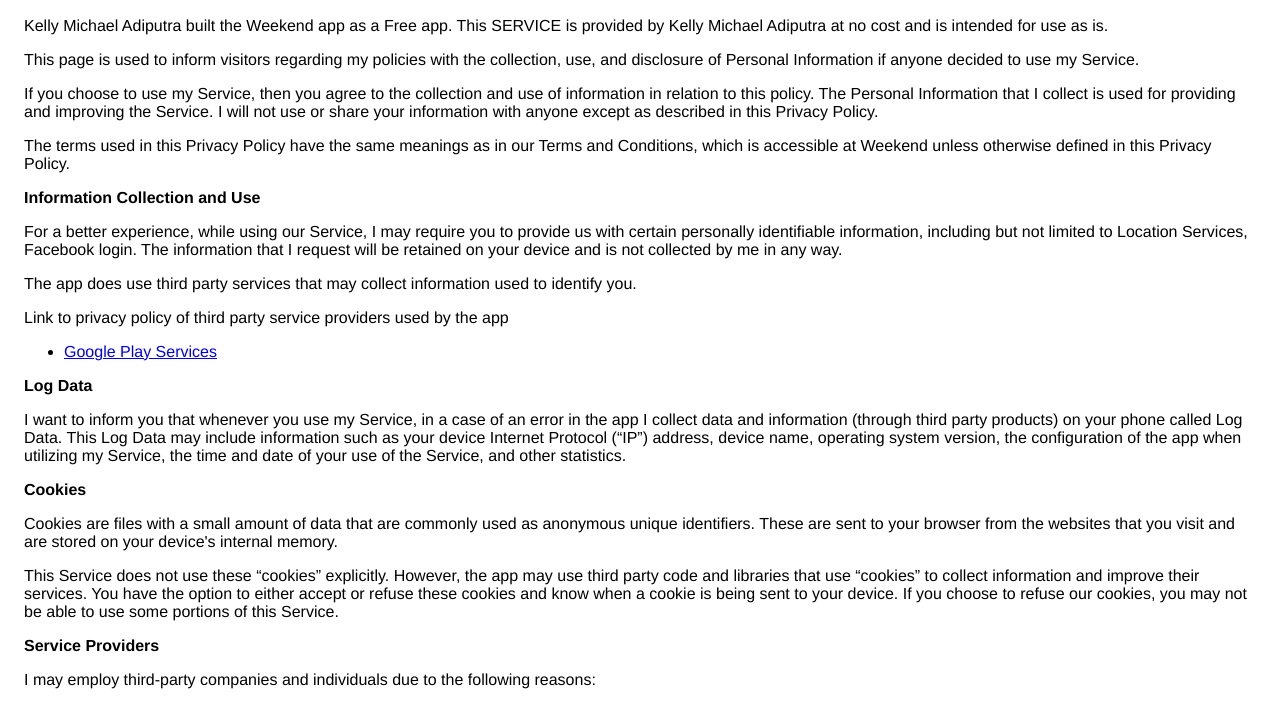
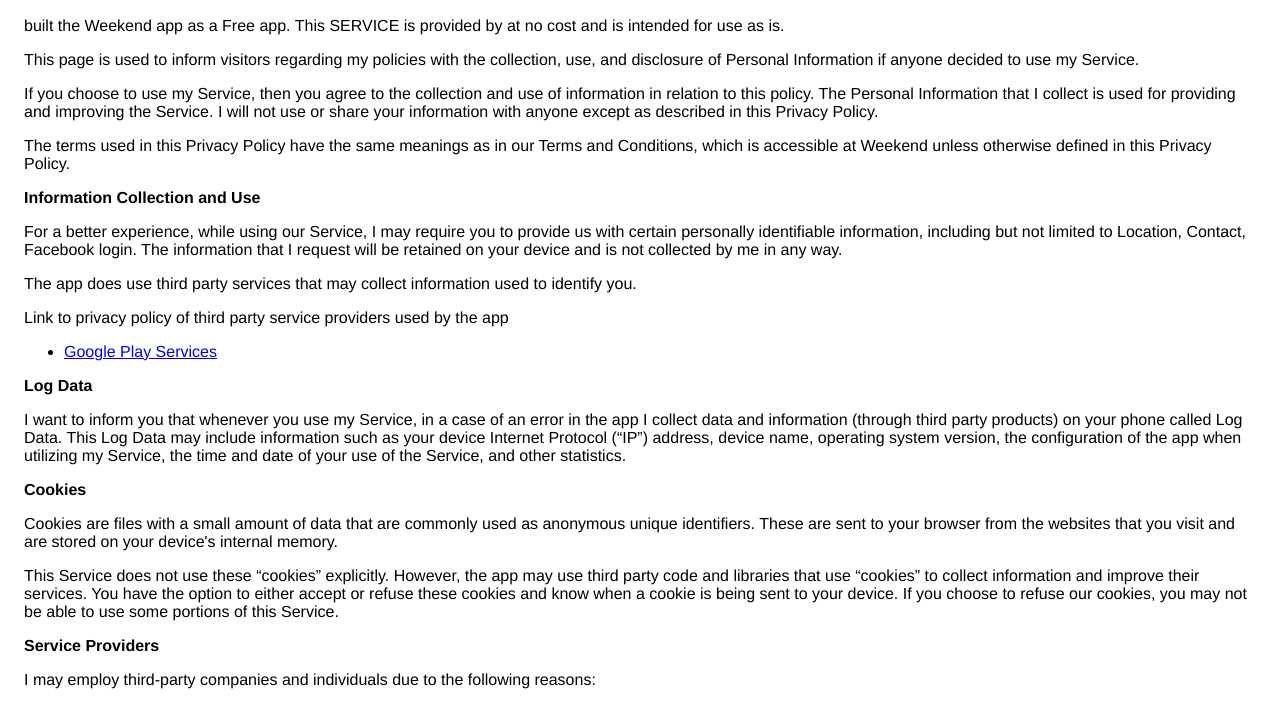
Before and after one commit to kellyad/privacypolicy, a plain HTML site: page index.html in a window 1280 px wide. Shown: the part 75-777 px from the top of the page. Drawn offline with Linux system fonts and the light colour scheme.

Commit message:
new policy

```diff
--- a/index.html
+++ b/index.html
@@ -8,9 +8,9 @@
     </head>
     <body>
     <h2>Privacy Policy</h2> <p>
-                    Kelly Michael Adiputra built the Weekend app as
+                     built the Weekend app as
                     a Free app. This SERVICE is provided by
-                    Kelly Michael Adiputra at no cost and is intended for
+                     at no cost and is intended for
                     use as is.
                   </p> <p>
                     This page is used to inform visitors regarding
@@ -33,7 +33,7 @@
                   </p> <p><strong>Information Collection and Use</strong></p> <p>
                     For a better experience, while using our Service,
                     I may require you to provide us with certain
-                    personally identifiable information, including but not limited to Location Services, Facebook login. The
+                    personally identifiable information, including but not limited to Location, Contact, Facebook login. The
                     information that I request will be
                     retained on your device and is not collected by me in any way.
                   </p> <p>
@@ -112,7 +112,7 @@
                   </p> <p><strong>Contact Us</strong></p> <p>
                     If you have any questions or suggestions about
                     my Privacy Policy, do not hesitate to contact
-                    me at Weekend.
+                    me at email : kelly_adiputra@yahoo.com.
                   </p> <p>
                     This privacy policy page was created at
                     <a href="https://privacypolicytemplate.net" target="_blank">privacypolicytemplate.net</a>
```
